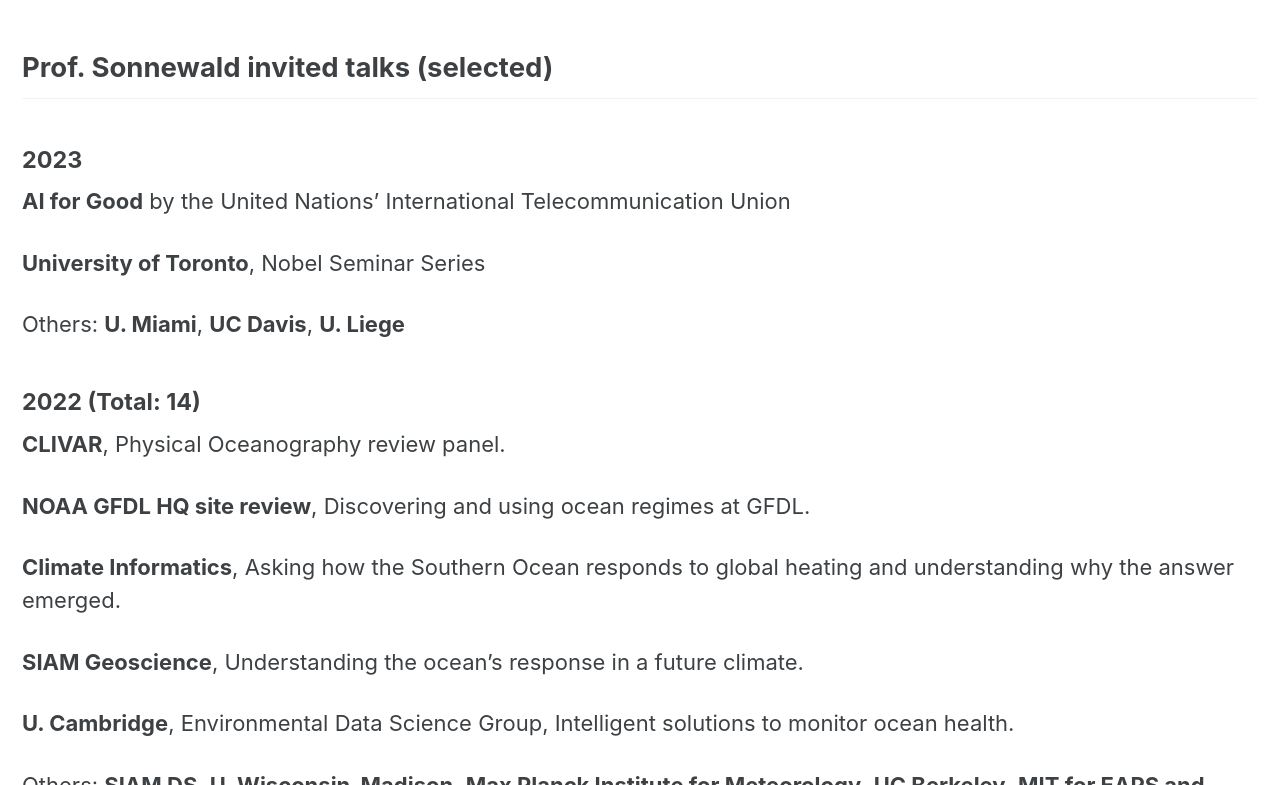
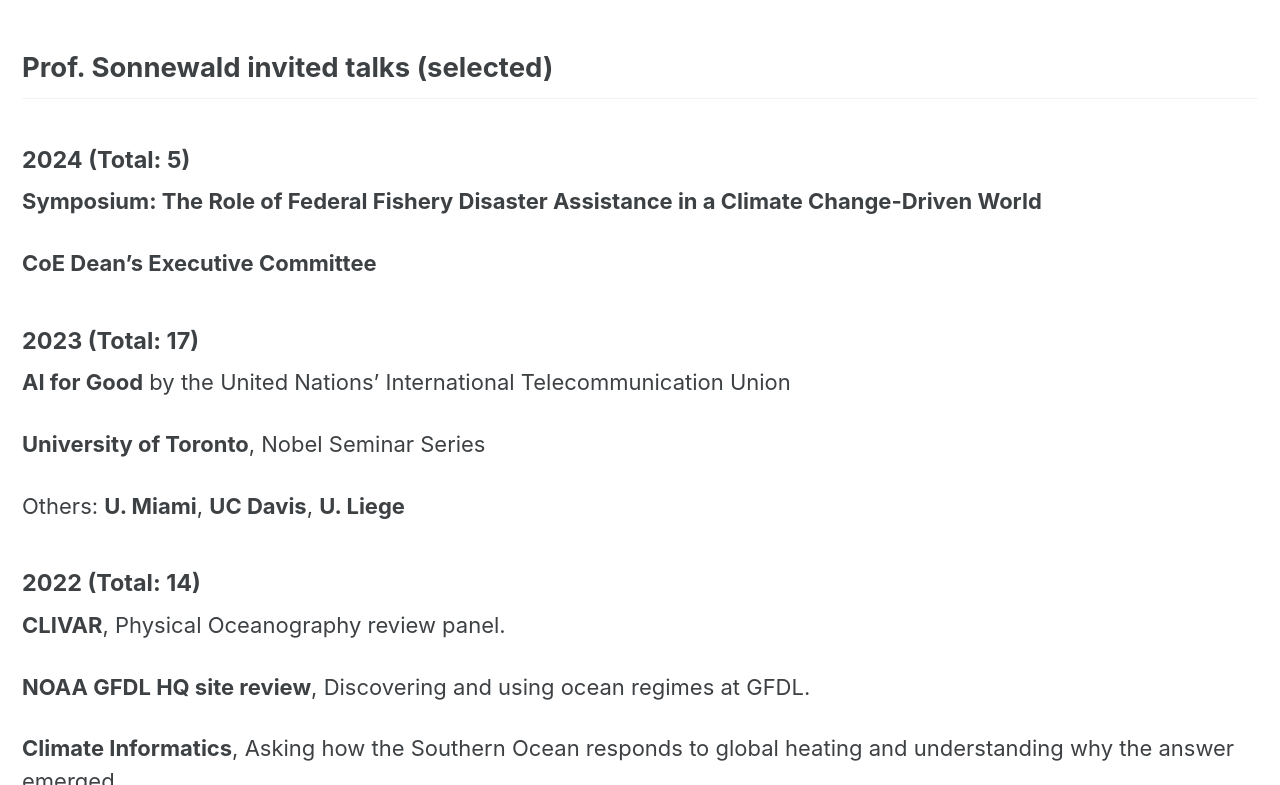
Before and after one commit to CompClimate/ccog.github.io, a Jekyll site: the page built from _pages/publications.md, in a window 1280 px wide and 900 px high, scrolled down 477 px, cut to the strip 115-900 px from the top of the window. Built offline with Jekyll 4.4.1, drawn with Linux system fonts in a browser that asks for light colours; cached includes are drawn as plain includes.

Commit message:
Update publications.md

```diff
--- a/_pages/publications.md
+++ b/_pages/publications.md
@@ -22,7 +22,13 @@
 
 ## Prof. Sonnewald invited talks (selected)
 
-#### 2023
+#### 2024 (Total: 5)
+
+**Symposium: The Role of Federal Fishery Disaster Assistance in a Climate Change-Driven World**
+
+**CoE Dean's Executive Committee**
+
+#### 2023 (Total: 17)
 
 **AI for Good** by the United Nations' International Telecommunication Union
 
```
